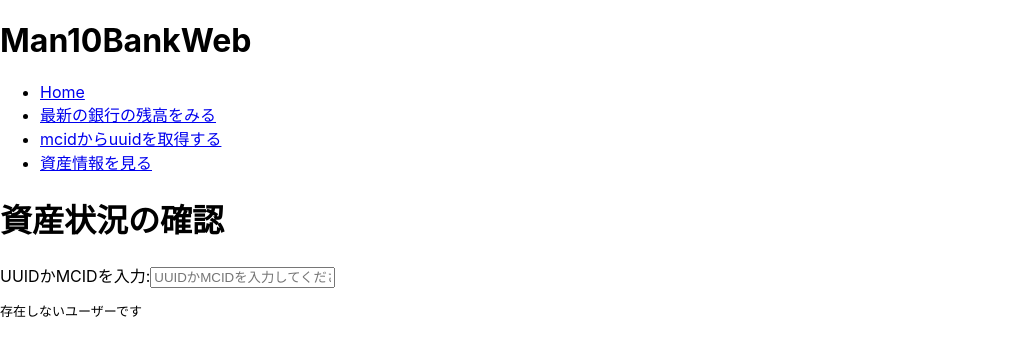
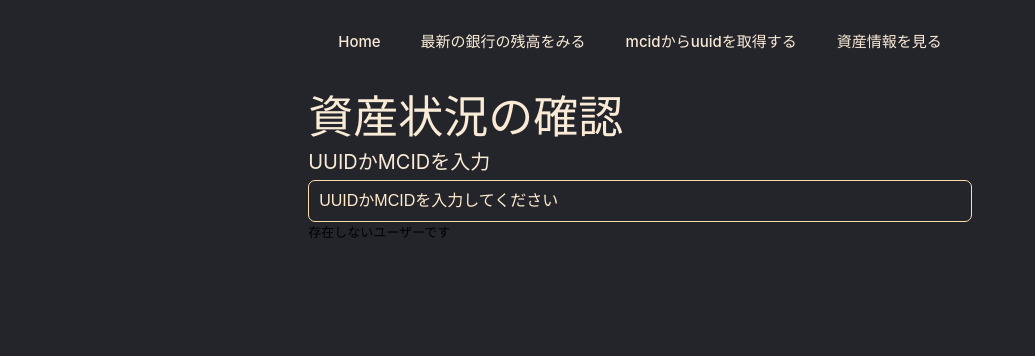
Before and after one commit to forest611/Man10Bank, a React (Create React App) app in the folder front-end/: page /estate in a window 1280 px wide. Shown: the top 356 px of the page, without its empty margins (0-1035 px from the left). Built offline with nearby package versions, Linux system fonts and the light colour scheme; no server answers.

Commit message:
CSS追加してみた

```diff
--- a/front-end/src/App.tsx
+++ b/front-end/src/App.tsx
@@ -4,6 +4,8 @@ import BalancePage from './components/BalancePage';
 import UuidPage from "./components/UuidPage";
 import EstatePage from "./components/EstatePage";
 import config from './config.json'
+import HomePage from "./components/HomePage";
+import './css/App.css'
 
 export let apiUrl : string = ""
 
@@ -12,11 +14,11 @@ const App: React.FC = () => {
   loadConfig()
 
   return (
+      <div>
         <Router>
           <div>
-          <h1>Man10BankWeb</h1>
-          <nav>
-            <ul>
+            <header>
+              <ul className='header_link'>
                 <li>
                   <Link to="/">Home</Link>
                 </li>
@@ -30,15 +32,18 @@ const App: React.FC = () => {
                   <Link to="/estate">資産情報を見る</Link>
                 </li>
               </ul>
-          </nav>
-
+            </header>
             <Routes>
+              <Route path="/" element={<HomePage />} />
               <Route path="/balance" element={<BalancePage />} />
               <Route path="/uuid" element={<UuidPage />} />
               <Route path="/estate" element={<EstatePage/>} />
             </Routes>
+
           </div>
         </Router>
+
+      </div>
   );
 };
 
--- a/front-end/src/components/BalancePage.tsx
+++ b/front-end/src/components/BalancePage.tsx
@@ -16,8 +16,9 @@ const BalancePage : React.FC = () => {
         <div>
             <h1>銀行の残高を確認</h1>
             <div>
-                <label htmlFor="input">UUIDかMCIDを入力:</label>
+                <label htmlFor="input"><span className="text-box-label">UUIDかMCIDを入力</span></label>
                 <input
+                    className="text-box"
                     type="text"
                     id="input"
                     onChange={async e => {
--- a/front-end/src/components/EstatePage.tsx
+++ b/front-end/src/components/EstatePage.tsx
@@ -22,8 +22,9 @@ const EstatePage : React.FC = () => {
         <div>
             <h1>資産状況の確認</h1>
             <div>
-                <label htmlFor="input">UUIDかMCIDを入力:</label>
+                <label htmlFor="input"><span className='text-box-label'>UUIDかMCIDを入力</span></label>
                 <input
+                    className='text-box'
                     type="text"
                     id="input"
                     onChange={async e => {
--- /dev/null
+++ b/front-end/src/components/HomePage.tsx
@@ -0,0 +1,14 @@
+import React from "react";
+
+const HomePage : React.FC = () =>{
+
+    return(
+        <div>
+            <h1>Man10BankWebシステム</h1>
+        </div>
+    )
+
+
+}
+
+export default HomePage
--- a/front-end/src/components/UuidPage.tsx
+++ b/front-end/src/components/UuidPage.tsx
@@ -13,8 +13,9 @@ const UuidPage : React.FC = () =>{
         <div>
             <h1>UUIDを調べる</h1>
             <div>
-                <label htmlFor="mcidInput">MCIDを入力</label>
+                <label htmlFor="mcidInput"><span className='text-box-label'>MCIDを入力</span></label>
                 <input
+                    className='text-box'
                     type="text"
                     id="mcidInput"
                     onChange={async e => {
--- /dev/null
+++ b/front-end/src/css/App.css
@@ -0,0 +1,72 @@
+
+
+/*基本スタイル*/
+* {
+    box-sizing: border-box;
+    padding: 0;
+    margin: 0;
+    background-color: #24252A;
+}
+
+h1 {
+    color: antiquewhite;
+    font-size: 45px;
+    font-weight: 500;
+    text-decoration: none;
+}
+
+h2, a,p, button {
+    color: antiquewhite;
+    font-size: 15px;
+    font-weight: 500;
+    text-decoration: none;
+}
+
+/*bodyスタール*/
+body {
+    display: flex;
+    justify-content: center;
+    align-items: center;
+}
+
+/* ヘッダーのスタイル */
+header {
+    display: flex;
+    justify-content: center;
+    padding: 10px;
+    width: 100%;
+}
+
+.header_link {
+    list-style: none;
+}
+
+.header_link li{
+    display: inline-block;
+    padding: 20px;
+}
+
+/*テキストボックスのスタイル*/
+.text-box-label,
+.text-box {
+    color: antiquewhite;
+}
+
+.text-box-label {
+    display: block;
+    margin-bottom: 5px;
+    font-size: 20px;
+}
+
+.text-box {
+    width: 100%;
+    padding: 8px 10px;
+    border: 1px solid navajowhite;
+    border-radius: 7px;
+    font-size: 1em;
+    line-height: 1.5;
+}
+
+.text-box::placeholder {
+    color: blanchedalmond;
+}
```
Also changed, not shown: front-end/src/App.css (deleted, +0 -38 lines), front-end/src/logo.svg (deleted). Lines whose indentation alone changed are shown as unchanged.
